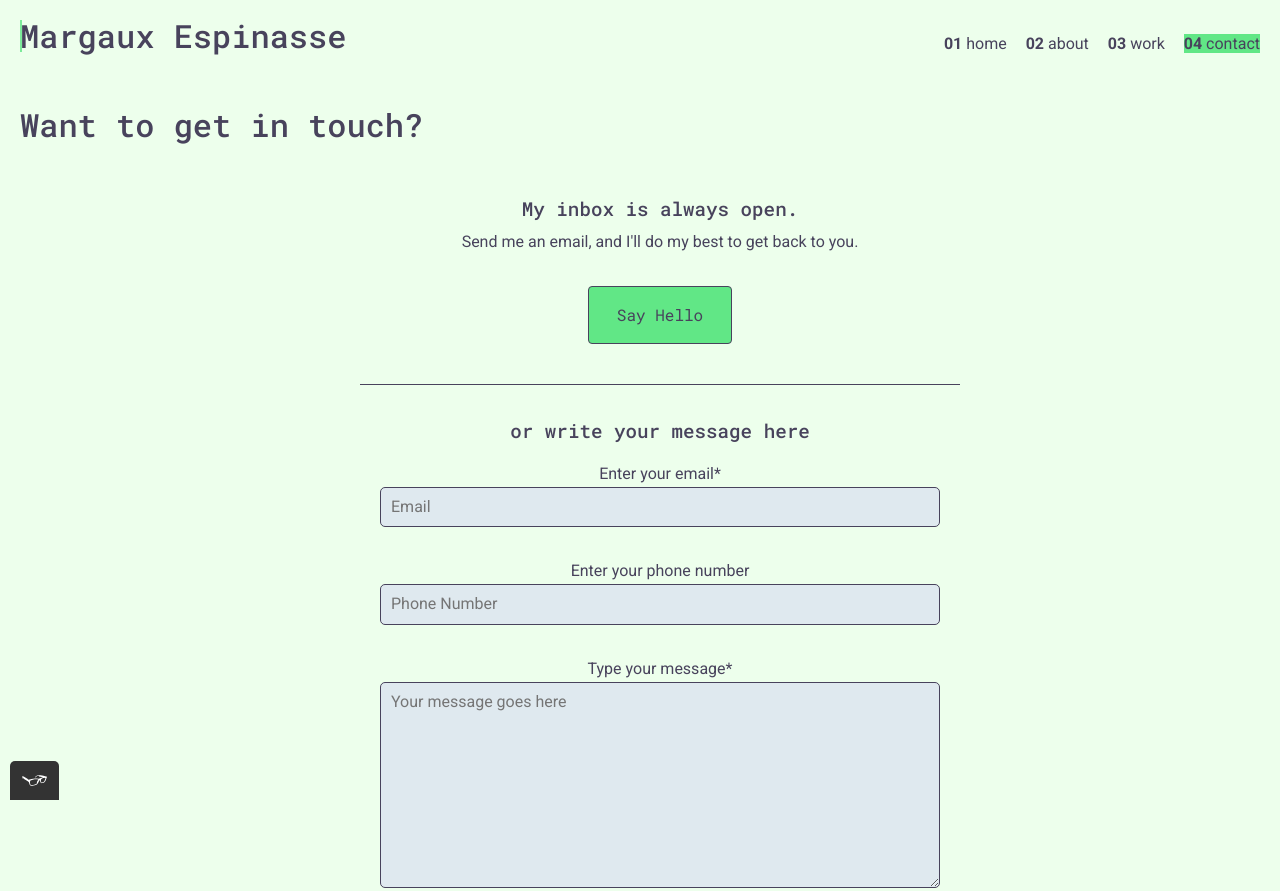
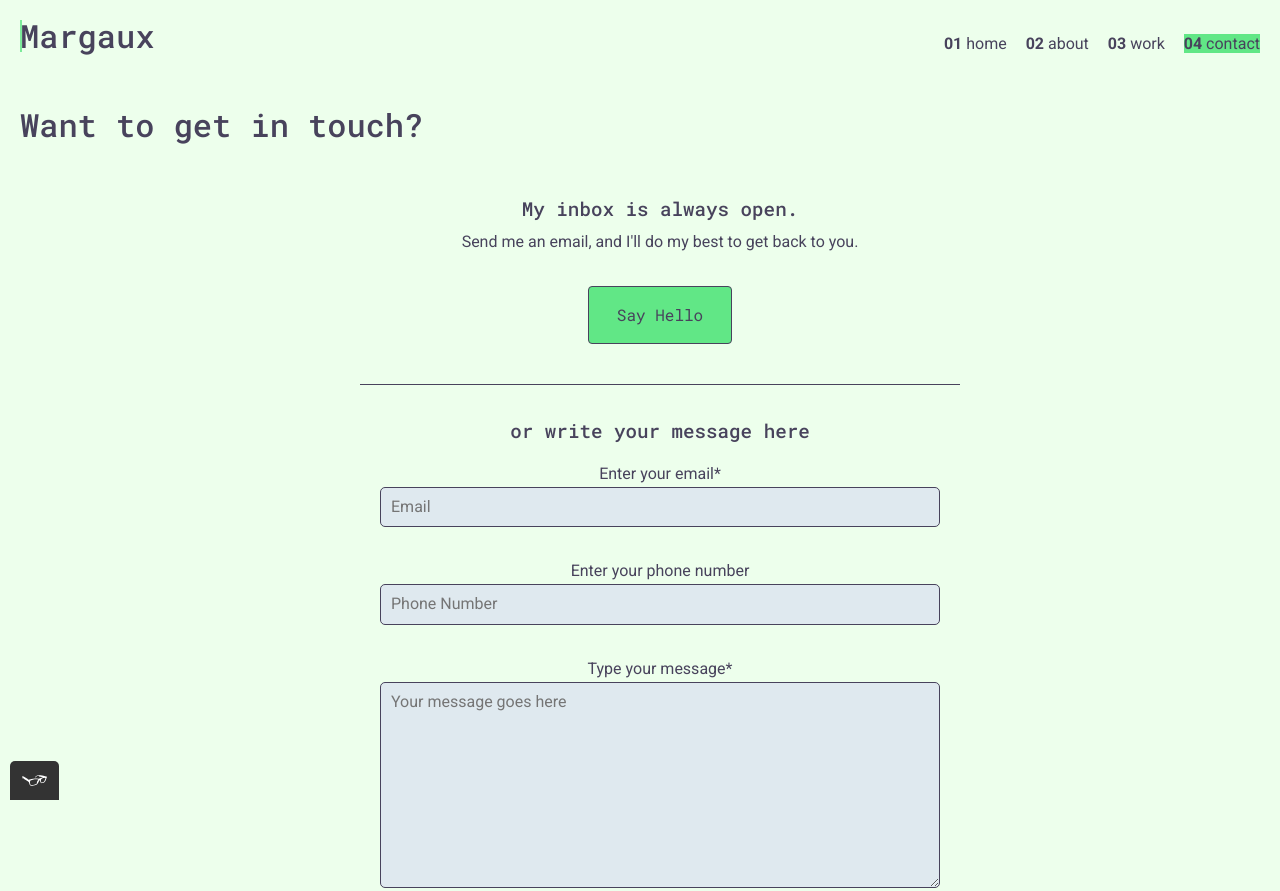
Before and after one commit to margaux-works/portfolio-site, a plain HTML site: page contact.html in a window 1280 px wide. Shown: the top 891 px of the page. Drawn offline with nearby package versions, Linux system fonts and the light colour scheme.

Commit message:
Update titles on about, contact, and work pages
- Updated the title on the about page for better clarity.
- Changed the title on the contact page and removed last name from header for privacy.
- Revised the title on the work page to better reflect the content.

```diff
--- a/contact.html
+++ b/contact.html
@@ -3,7 +3,7 @@
   <head>
     <meta charset="UTF-8" />
     <meta name="viewport" content="width=device-width, initial-scale=1.0" />
-    <title>Margaux' Portfolio</title>
+    <title>Contact Margaux</title>
     <link rel="shortcut icon" href="./img/favicon-32x32.png" />
     <link
       rel="stylesheet"
@@ -27,15 +27,8 @@
 
   <body>
     <header class="page-header">
-      <!-- insert logo -->
-      <!-- <img
-        src="./img/Margaux_Espinasse-title_new.png"
-        alt="Title Margaux Espinasse"
-        width="350px"
-        class="page-header__item"
-      /> -->
       <div id="title-logo" class="pullRight">
-        <a href="index.html" class="page-header__item">Margaux Espinasse</a>
+        <a href="index.html" class="page-header__item">Margaux</a>
       </div>
       <nav class="main-navigation page-header__item">
         <ul role="menubar" class="navigation-list">
```
Also changed, not shown: about.html (+1 -1 lines), work.html (+1 -1 lines).
